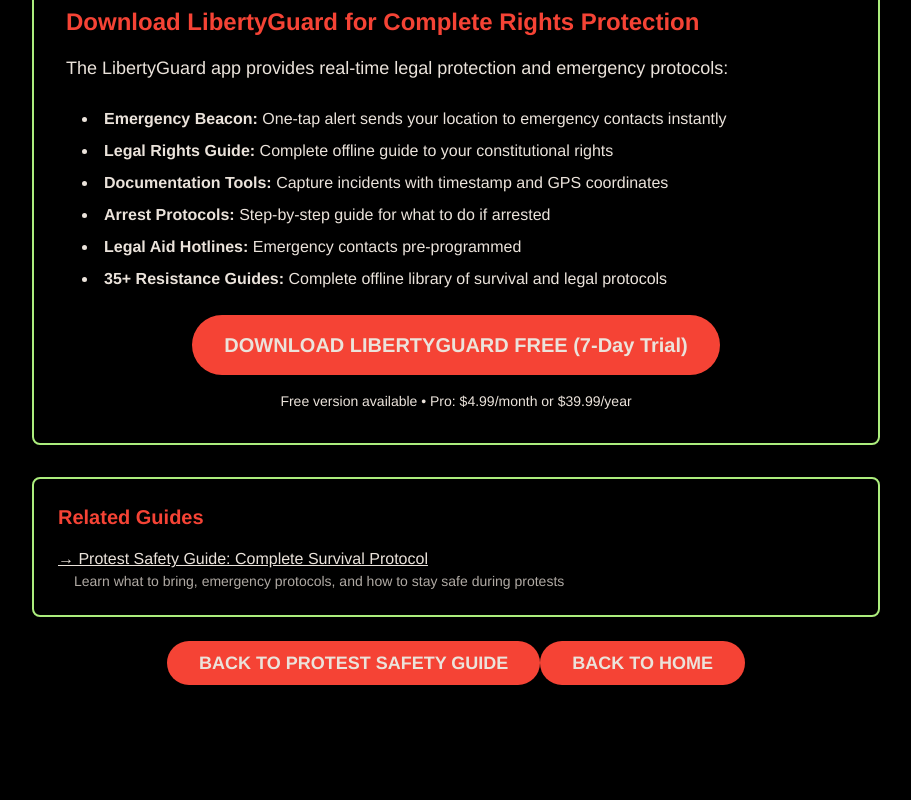
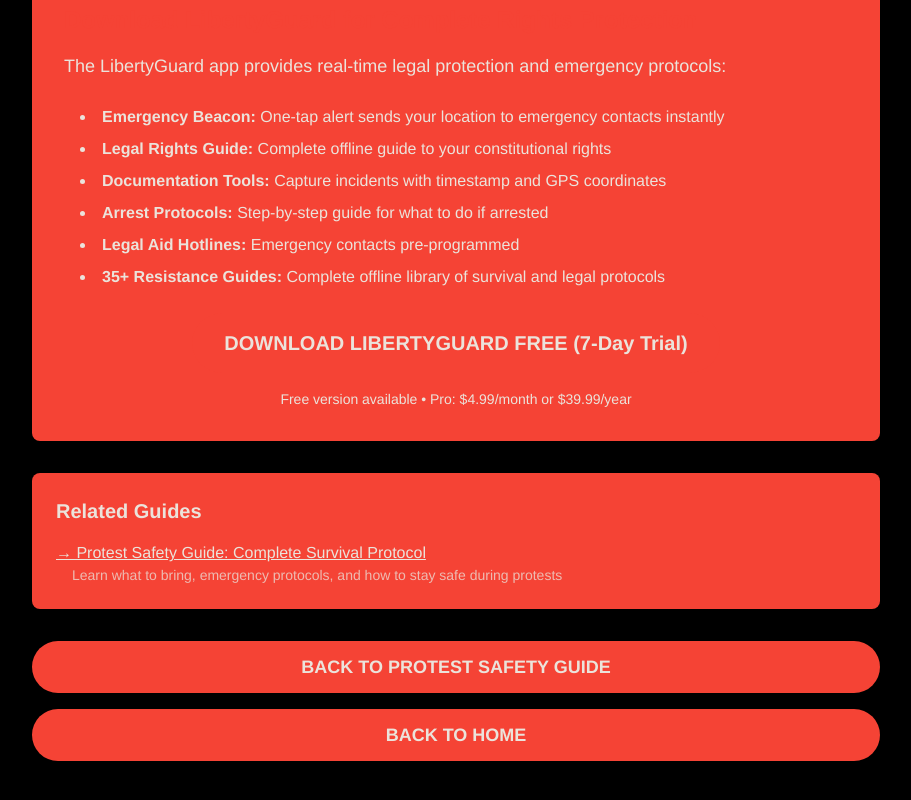
Before and after one commit to thedanperry/LibertyGuard-Website, a Next.js app: page /know-your-rights in a window 1280 px wide. Shown: the part 4315-5115 px from the top of the page, without its empty margins (184-1095 px from the left). Before the commit the page ends 5056 px from the top, so only its background shows below. Built offline with nearby package versions, Linux system fonts and the light colour scheme.

Commit message:
Fix green boxes and button spacing on all pages

```diff
--- a/src/app/know-your-rights/page.tsx
+++ b/src/app/know-your-rights/page.tsx
@@ -212,7 +212,7 @@
             </p>
           </section>
 
-          <section className="p-8 rounded-lg border-2 border-climate-red">
+          <section className="p-8 rounded-lg bg-climate-red bg-opacity-10">
             <h2 className="text-2xl font-bold text-climate-red mb-4">Download LibertyGuard for Complete Rights Protection</h2>
             <p className="text-lg leading-relaxed mb-6">
               The LibertyGuard app provides real-time legal protection and emergency protocols:
@@ -241,8 +241,8 @@
           </section>
 
           <div className="mt-12 space-y-4">
-            <div className="p-6 rounded-lg mb-8 border-2 border-climate-red">
-              <h3 className="text-xl font-bold text-climate-red mb-4">Related Guides</h3>
+            <div className="bg-climate-red bg-opacity-10 p-6 rounded-lg mb-8">
+              <h3 className="text-xl font-bold text-climate-cream mb-4">Related Guides</h3>
               <ul className="space-y-3">
                 <li>
                   <Link href="/protest-safety" className="text-climate-cream hover:text-climate-red transition-colors underline">
@@ -253,10 +253,10 @@
               </ul>
             </div>
             <div className="text-center space-y-4 mt-12">
-              <Link href="/protest-safety" className="bg-climate-red text-climate-cream px-8 py-3 rounded-full text-lg font-bold hover:bg-red-700 transition-colors">
+              <Link href="/protest-safety" className="bg-climate-red text-climate-cream px-8 py-3 rounded-full text-lg font-bold hover:bg-red-700 transition-colors block">
                 BACK TO PROTEST SAFETY GUIDE
               </Link>
-              <Link href="/" className="bg-climate-red text-climate-cream px-8 py-3 rounded-full text-lg font-bold hover:bg-red-700 transition-colors">
+              <Link href="/" className="bg-climate-red text-climate-cream px-8 py-3 rounded-full text-lg font-bold hover:bg-red-700 transition-colors block">
                 BACK TO HOME
               </Link>
             </div>
--- a/src/app/protest-safety/page.tsx
+++ b/src/app/protest-safety/page.tsx
@@ -20,7 +20,7 @@
           <p className="text-climate-cream text-lg opacity-75">Complete 2025 guide to protest safety, legal rights, and emergency protocols</p>
         </div>
 
-        <div className="p-6 rounded-lg mb-8 border-2 border-climate-red">
+        <div className="p-6 rounded-lg mb-8 bg-climate-red bg-opacity-10">
           <p className="text-climate-cream text-lg font-bold mb-2"><strong className="text-climate-red">Critical:</strong> Read this before your next protest</p>
           <p className="text-climate-cream">
             People get arrested. People get injured. People face serious legal consequences. This guide gives you the knowledge to protect yourself when things go wrong. <strong className="text-climate-red">No theory. Just practical, actionable information.</strong>
@@ -144,7 +144,7 @@
               <li><strong>Property damage:</strong> Photos of damaged property or belongings</li>
               <li><strong>Video evidence:</strong> Record police encounters (legal in public spaces in most states)</li>
             </ul>
-            <div className="p-6 rounded-lg mb-4 border-2 border-climate-red">
+            <div className="p-6 rounded-lg mb-4 bg-climate-red bg-opacity-10">
               <p className="text-climate-cream text-lg leading-relaxed">
                 <strong className="text-climate-red">Legal Note:</strong> You have the right to record police activity in public spaces in most jurisdictions. However, laws vary by state. Check local laws before recording. If you're arrested, your phone may be confiscated, so cloud backup is essential.
               </p>
@@ -167,7 +167,7 @@
             </ul>
           </section>
 
-          <section className="p-8 rounded-lg border-2 border-climate-red">
+          <section className="p-8 rounded-lg bg-climate-red bg-opacity-10">
             <h2 className="text-2xl font-bold text-climate-red mb-4">Download LibertyGuard for Complete Protection</h2>
             <p className="text-lg leading-relaxed mb-6">
               The LibertyGuard app provides real-time protection during protests and civil unrest:
@@ -210,8 +210,8 @@
           </section>
 
           <div className="mt-12 space-y-4">
-            <div className="p-6 rounded-lg mb-8 border-2 border-climate-red">
-              <h3 className="text-xl font-bold text-climate-red mb-4">Related Guides</h3>
+            <div className="p-6 rounded-lg mb-8 bg-climate-red bg-opacity-10">
+              <h3 className="text-xl font-bold text-climate-cream mb-4">Related Guides</h3>
               <ul className="space-y-3">
                 <li>
                   <Link href="/know-your-rights" className="text-climate-cream hover:text-climate-red transition-colors underline">
@@ -222,10 +222,10 @@
               </ul>
             </div>
             <div className="text-center space-y-4 mt-12">
-              <Link href="/know-your-rights" className="bg-climate-red text-climate-cream px-8 py-3 rounded-full text-lg font-bold hover:bg-red-700 transition-colors">
+              <Link href="/know-your-rights" className="bg-climate-red text-climate-cream px-8 py-3 rounded-full text-lg font-bold hover:bg-red-700 transition-colors block">
                 BACK TO KNOW YOUR RIGHTS GUIDE
               </Link>
-              <Link href="/" className="bg-climate-red text-climate-cream px-8 py-3 rounded-full text-lg font-bold hover:bg-red-700 transition-colors">
+              <Link href="/" className="bg-climate-red text-climate-cream px-8 py-3 rounded-full text-lg font-bold hover:bg-red-700 transition-colors block">
                 BACK TO HOME
               </Link>
             </div>
--- a/src/app/terms/page.tsx
+++ b/src/app/terms/page.tsx
@@ -225,7 +225,7 @@
         </div>
 
         <div className="text-center mt-12">
-          <Link href="/" className="bg-climate-red text-climate-cream px-8 py-3 rounded-full text-lg font-bold hover:bg-red-700 transition-colors">
+          <Link href="/" className="bg-climate-red text-climate-cream px-8 py-3 rounded-full text-lg font-bold hover:bg-red-700 transition-colors block">
             BACK TO HOME
           </Link>
         </div>
```
